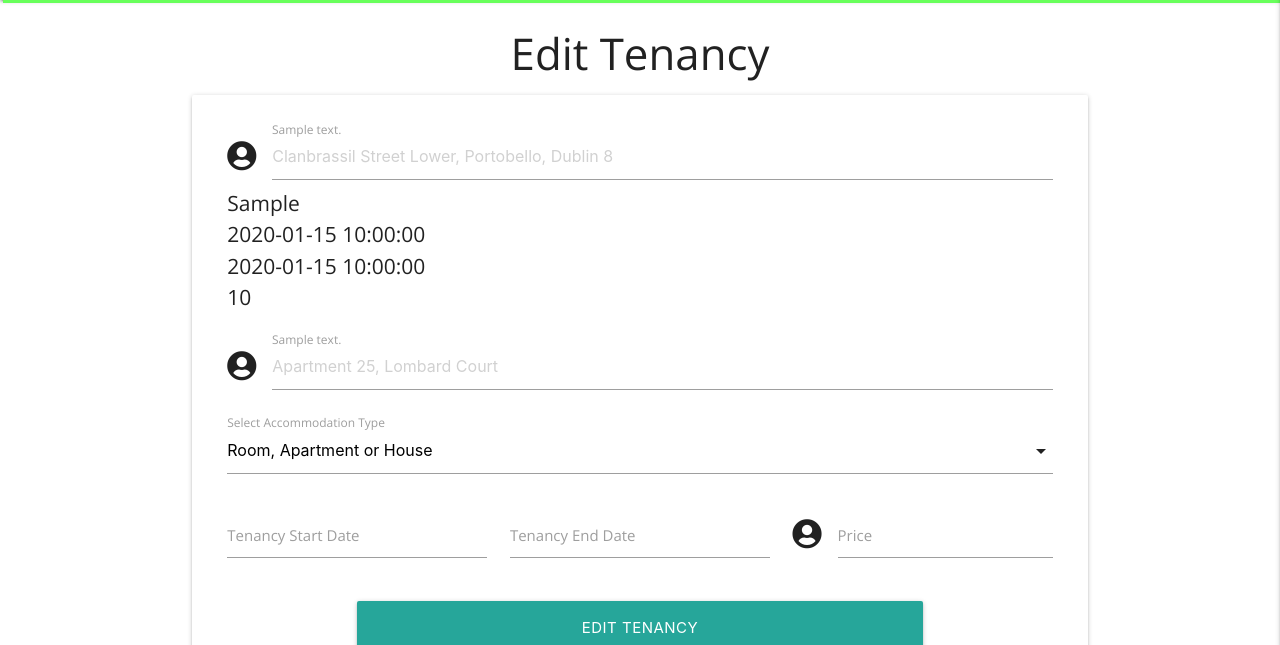
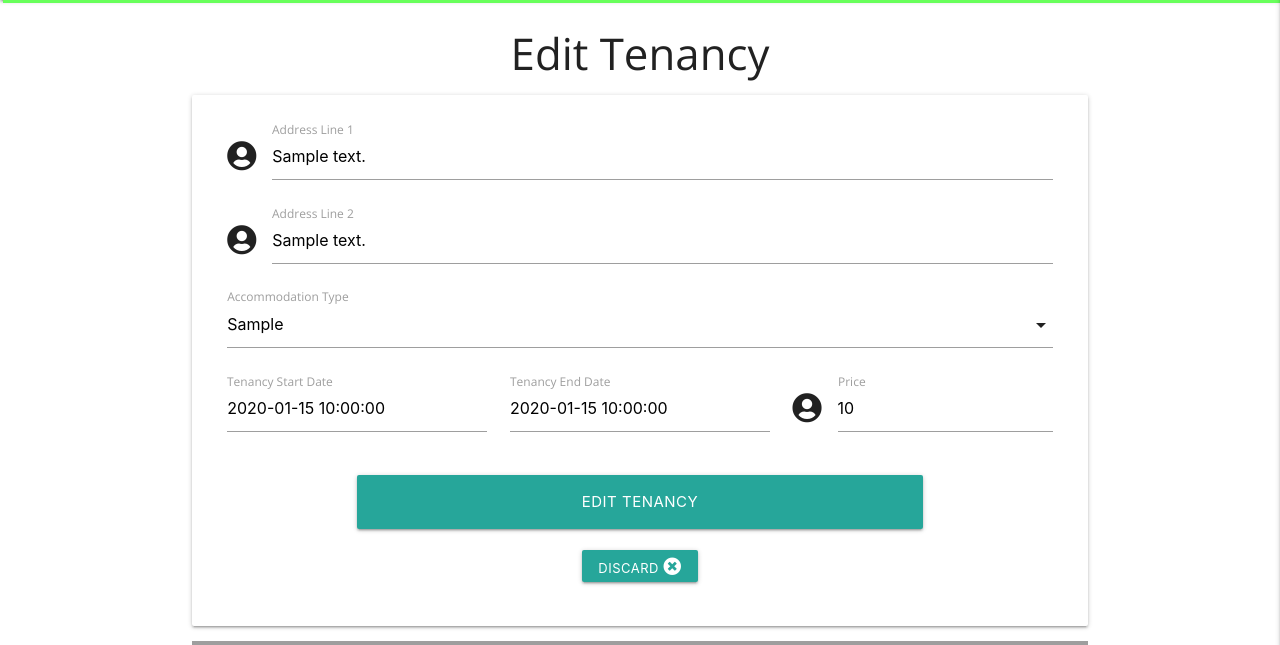
Before and after one commit to stef-cruz/open_rent, a Flask app: template app/templates/edit-tenancy.html in a window 1280 px wide. Shown: the part 64-709 px from the top of the page. Run offline with Flask 2, Linux system fonts and the light colour scheme; the template is opened without the code that fills it: most values are stand-ins (such as "Sample title", 1, 10 or a date in 2020); some libraries are stand-ins or nearby versions; grey boxes are pictures that could not be loaded.

Commit message:
Bind data to Edit Task form

```diff
--- a/app/templates/edit-tenancy.html
+++ b/app/templates/edit-tenancy.html
@@ -10,51 +10,48 @@
                 <!-- Address Line 1 -->
                 <div class="input-field col s12">
                     <i class="fas fa-user-circle prefix"></i>
-                    <input id="address_1" name="address_1" type="text" placeholder="Clanbrassil Street Lower, Portobello, Dublin 8">
-                    <label for="address_1">{{ tenancy.address_1 }}</label>
-
-                    {{ tenancy.accommodation_type }} <br>
-                    {{ tenancy.start_date }} <br>
-                    {{ tenancy.end_date }} <br>
-                    {{ tenancy.price }} <br>
-
+                    <input id="address_1" name="address_1" type="text" value="{{ tenancy.address_1 }}">
+                    <label for="address_1">Address Line 1</label>
                 </div>
                 <!-- ./Address Line 1 -->
                 <!-- Address Line 2 -->
                 <div class="input-field col s12">
                     <i class="fas fa-user-circle prefix"></i>
-                    <input id="address_2" name="address_2" type="text" placeholder="Apartment 25, Lombard Court ">
-                    <label for="address_2">{{ tenancy.address_2 }}</label>
+                    <input id="address_2" name="address_2" type="text" value="{{ tenancy.address_2 }}">
+                    <label for="address_2">Address Line 2</label>
                 </div>
                 <!-- ./Address Line 2 -->
                 <!-- Accommodation Type -->
                 <div class="input-field col s12">
                     <select id="accommodation_type" name="accommodation_type" required>
-                        <option value="" disabled selected>Room, Apartment or House</option>
-                        <option value="apartment">Entire Apartment</option>
-                        <option value="house">Entire House</option>
-                        <option value="room">Room (Shared Bathroom)</option>
-                        <option value="ensuite-room">Ensuite Room</option>
+                        <option value="" disabled>Choose Accommodation Type</option>
+                        {% for accommodation_type in accommodation_types %}
+                            {% if accommodation_type.accommodation_type == tenancy.accommodation_type %}
+                                <option value="{{ accommodation_type.accommodation_type }}" selected>{{ accommodation_type.accommodation_type }}</option>
+                            {% else %}
+                                <option value="{{ accommodation_type.accommodation_type }}">{{ accommodation_type.accommodation_type }}</option>
+                            {% endif %}
+                        {% endfor %}
                     </select>
-                    <label for="accommodation_type">Select Accommodation Type</label>
+                    <label for="accommodation_type">Accommodation Type</label>
                 </div>
                 <!-- ./Accommodation Type -->
                 <!-- Start Date -->
                 <div class="input-field col s12 m4">
                     <label for="start_date">Tenancy Start Date</label>
-                    <input type="text" class="datepicker" id="start_date" name="start_date">
+                    <input type="text" class="datepicker" id="start_date" name="start_date" value="{{ tenancy.start_date }}">
                 </div>
                 <!-- ./Start Date -->
                 <!-- End Date -->
                 <div class="input-field col s12 m4">
                     <label for="end_date">Tenancy End Date</label>
-                    <input type="text" class="datepicker" id="end_date" name="end_date">
+                    <input type="text" class="datepicker" id="end_date" name="end_date" value="{{ tenancy.end_date }}">
                 </div>
                 <!-- ./End Date -->
                 <!-- Price -->
                 <div class="input-field col s12 m4">
                     <i class="fas fa-user-circle prefix"></i>
-                    <input id="price" name="price" type="text">
+                    <input id="price" name="price" type="text" value="{{ tenancy.price }}">
                     <label for="price">Price</label>
                 </div>
                 <!-- ./Price -->
@@ -67,7 +64,7 @@
         </form>
         <div class="row center-align">
             <div class="col s12">
-                <a href="{{ url_for('profile', username=session['user']) }}"><button class="btn-small">Discard</button></a>
+                <a href="{{ url_for('profile', username=session['user']) }}"><button class="btn-small">Discard <i class="fas fa-times-circle"></i></button></a>
             </div>
         </div>
     </div>
--- a/app/tenancy.py
+++ b/app/tenancy.py
@@ -82,6 +82,7 @@ def view_tenancy(tenancy_id):
 def edit_tenancy(tenancy_id):
     tenancy = DB_TENANCIES.find_one(
         {'_id': ObjectId(tenancy_id)})
-    return render_template("edit-tenancy.html", tenancy=tenancy)
+    accommodation_types = DB_ACCOMMODATION_TYPES.find()
+    return render_template("edit-tenancy.html", tenancy=tenancy, accommodation_types=accommodation_types)
 
 # DELETE TENANCY
```
Also changed, not shown: app/templates/add-tenancy.html (+10 -5 lines).
